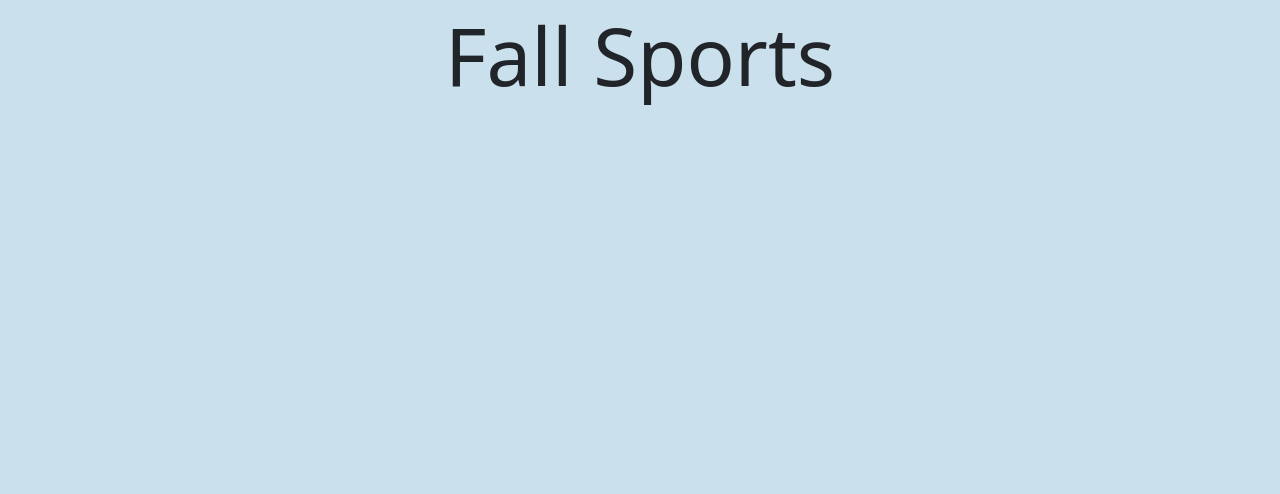
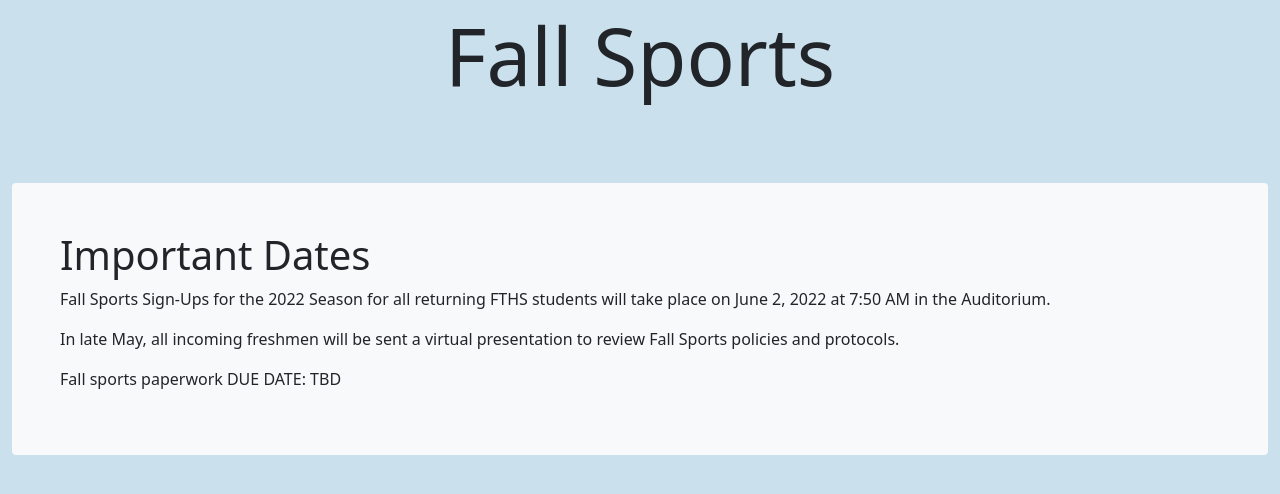
Before and after one commit to scolorado/Bootstrap-Project, a plain HTML site: page index1.html in a window 1280 px wide. Shown: the part 72-566 px from the top of the page. Drawn offline with nearby package versions, Linux system fonts and the light colour scheme.

Commit message:
started creating second page

```diff
--- a/index1.html
+++ b/index1.html
@@ -41,5 +41,31 @@
   <h1 class="display-1"> Fall Sports</h1>
 </div>
 
+<br>
+
+<div class="container-fluid mt-3">
+  <div class="mt-5 p-5 bg-light text-dark rounded">
+    <h1 class="display-6">Important Dates</h1>
+    <p>Fall Sports Sign-Ups for the 2022 Season for all returning FTHS students will take place on June 2, 2022 at 7:50 AM in the Auditorium.</p>
+    <p>In late May, all incoming freshmen will be sent a virtual presentation to review Fall Sports policies and protocols.</p>
+    <p>Fall sports paperwork DUE DATE: TBD  </p>
+  </div>
+</div>
+
+<div class="container-fluid mt-3">
+  <div class="row">
+    <div class="col-lg-8">
+    </div>
+    <div class="col-lg-4">
+    </div>
+  </div>
+</div>
+
+
+
+
+
+
+
   </body>
 </html>
```
